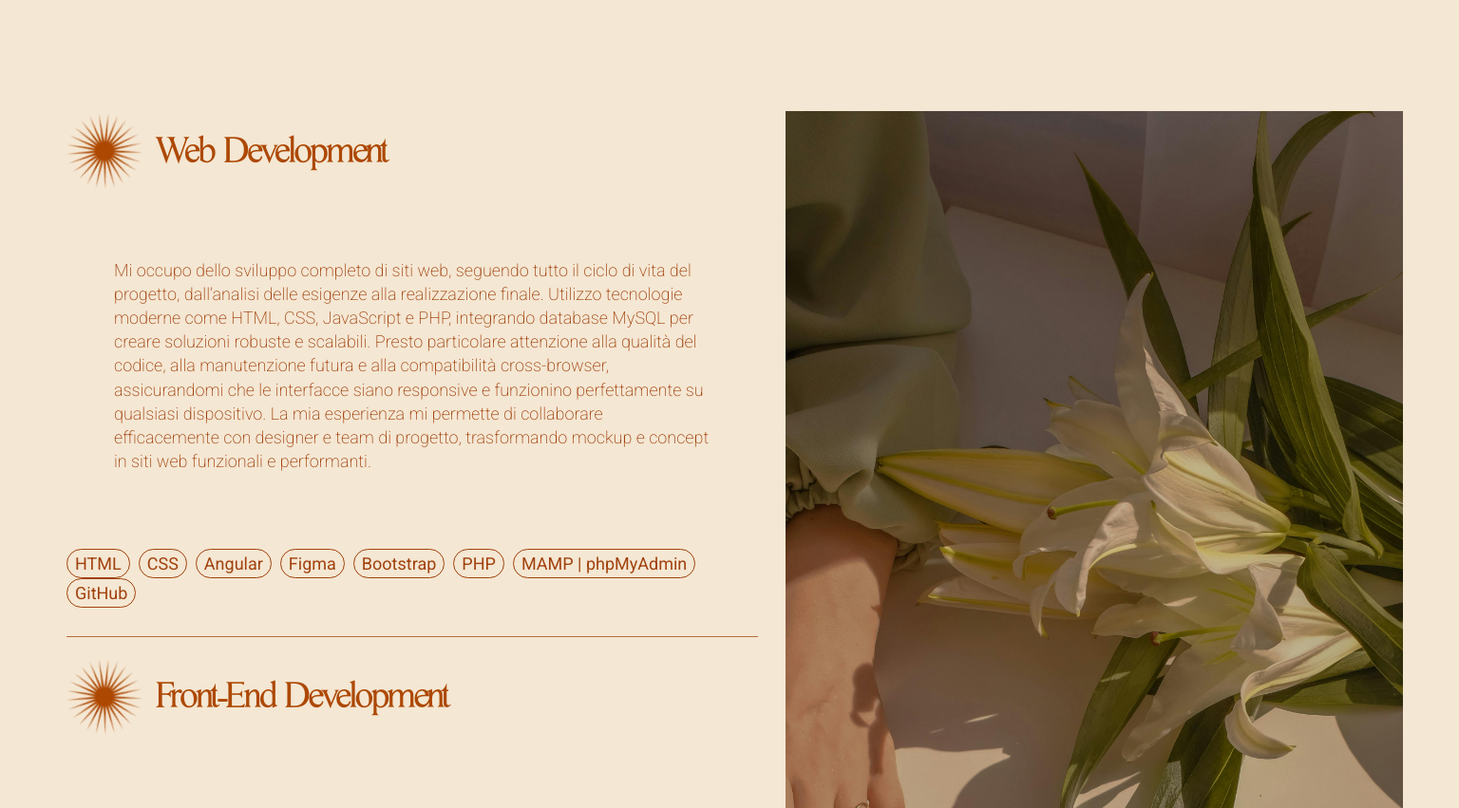
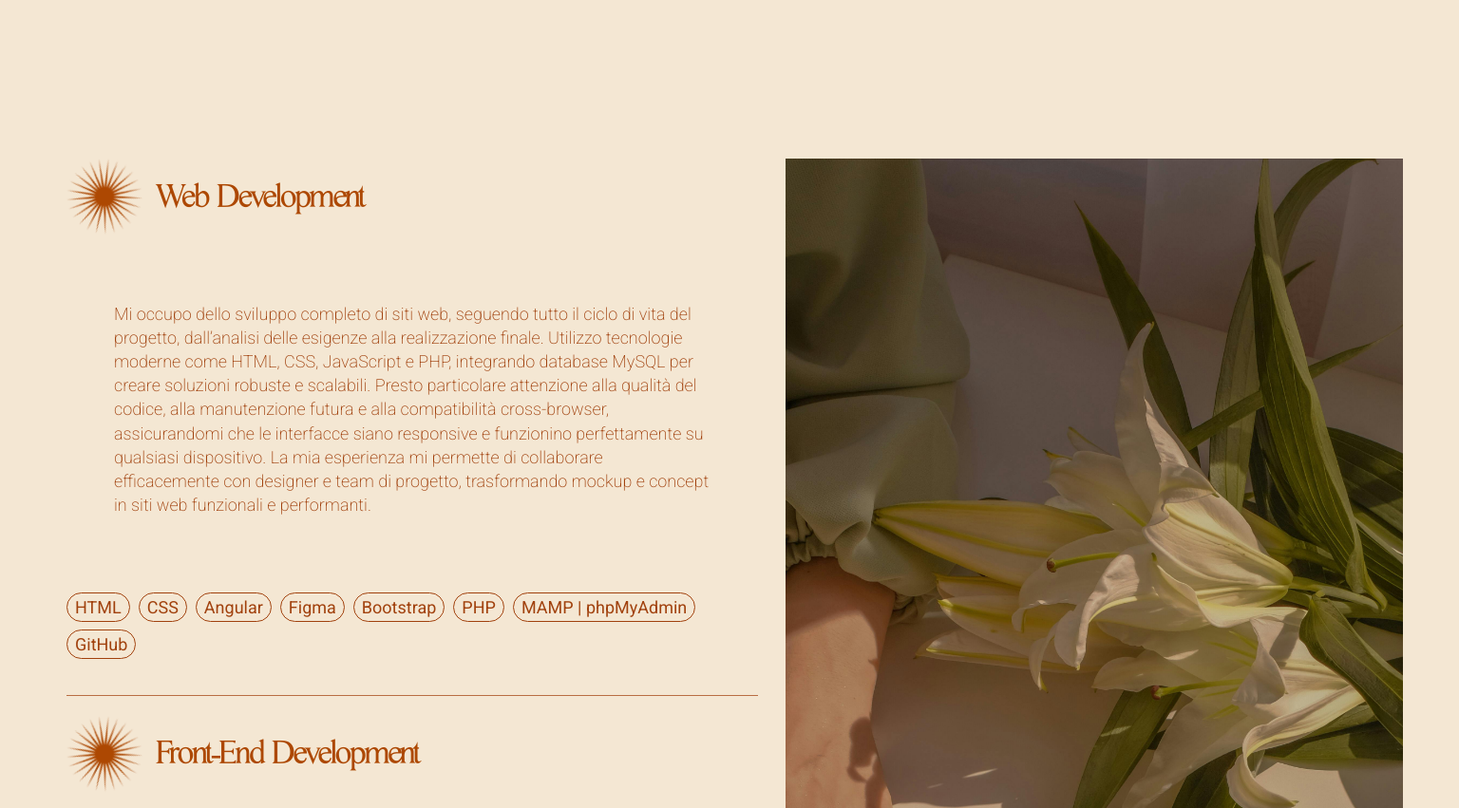
Before and after one commit to GiorgiePi/Portfolio, a plain HTML site: page index.html in a window 1536 px wide. Shown: the part 3500-4351 px from the top of the page at 95% size. Drawn offline with nearby package versions, Linux system fonts and the light colour scheme.

Commit message:
Add files via upload

```diff
--- a/css/style.css
+++ b/css/style.css
@@ -1705,10 +1705,11 @@ body.dark-mode .logo{
     .animated-title{
       font-size: 6rem;
       margin-top: 100px;
+      margin-bottom: 50px;
     }
 
   .service-item h3{
-    font-size: 2rem;
+    font-size: 1.8rem;
     margin-top: 20px;
   }
   .service-img{
@@ -1720,6 +1721,7 @@ body.dark-mode .logo{
   }
   .tool{
     font-size: 18px;
+    margin-bottom: 8px;
   }
   /* --- FOOTER --- */
    .centered-star{
```
